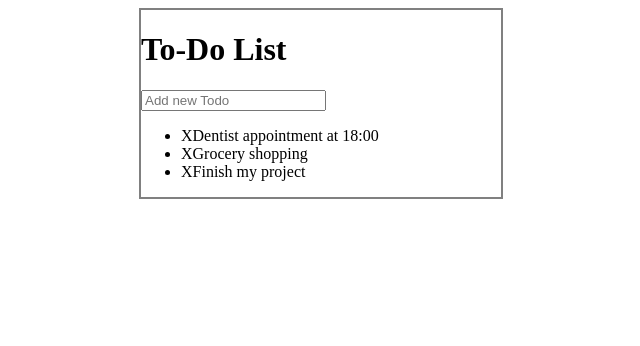
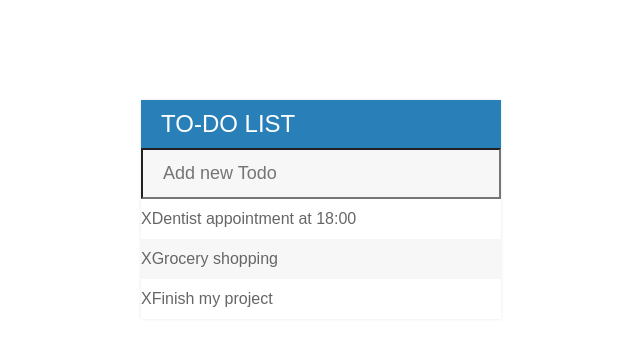
Before and after one commit to StefGian/ToDo-List, a plain HTML site: page Todo List jQuery/index.html in a window 1280 px wide. Shown: the whole page, without its empty margins (319-959 px from the left). Drawn offline with nearby package versions, Linux system fonts and the light colour scheme.

Commit message:
adding style

```diff
--- a/Todo List jQuery/style.css
+++ b/Todo List jQuery/style.css
@@ -1,7 +1,54 @@
+body {
+  font-family: Arial, Helvetica, sans-serif;
+}
+
+h1{
+  background-color: #2980b9;
+  color: white;
+  margin: 0;
+  padding: 10px 20px;
+  text-transform: uppercase;
+  font-size: 24px;
+  font-weight: normal;
+}
+
+ul{
+  list-style: none;
+  margin: 0;
+  padding: 0;
+}
+
+li {
+  background-color: #fff;
+  height: 40px;
+  line-height: 40px;
+  color: #666;
+}
+
+li:nth-child(2n){
+  background-color: #f7f7f7;
+}
+
+input {
+  font-size: 18px;
+  background-color: #f7f7f7;
+  width: 100%;
+  padding: 13px 13px 13px 20px;
+  box-sizing: border-box;
+  color: #2980b9;
+}
+
+input:focus {
+  background-color: #fff;
+  border: 3px solid #2980b9;
+  outline: none;
+}
+
 #container {
-  border: 2px solid gray;
   width: 360px;
-  margin: 0 auto;
+  margin: 100px auto;
+  background-color: #f7f7f7;
+  box-shadow: 0 0 3px rgba(0, 0, 0, 0.1);
 }
 
 .completed {
```
